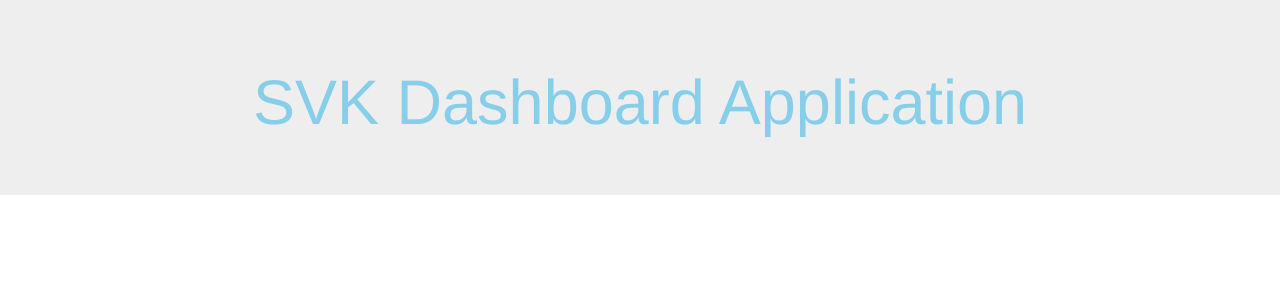
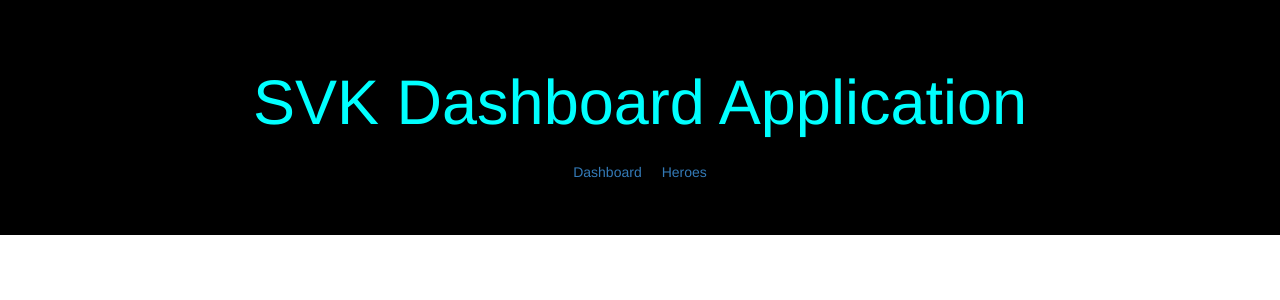
Before and after one commit to svkmsr6/angular-svk-dashboard, an Angular app: page / in a window 1280 px wide. Shown: the top 300 px of the page. Built offline with nearby package versions, Linux system fonts and the light colour scheme.

Commit message:
Navigation View Styling Changes

```diff
--- a/src/app/app-header/app-header.component.css
+++ b/src/app/app-header/app-header.component.css
@@ -1,4 +1,23 @@
 .centric{
     text-align: center;
-    color: skyblue;
+    color: cyan;
+    background-color: black;
 }
+
+nav a {
+  padding: 5px 10px;
+  text-decoration: none;
+  margin-top: 10px;
+  display: inline-block;
+  border-radius: 4px;
+}
+nav a:visited, a:link {
+  color: blueviolet;
+}
+nav a:hover {
+  color: blue;
+  background-color: #CFD8DC;
+}
+nav a.active {
+  color: blue;
+}
--- a/src/app/app-header/app-header.component.html
+++ b/src/app/app-header/app-header.component.html
@@ -1 +1,10 @@
-<div class="centric jumbotron"><h1>{{headerTitle}}</h1></div>
+<div class="centric jumbotron">
+    <h1>{{headerTitle}}</h1>
+    <nav>
+        <a>Dashboard</a>
+        <a>Heroes</a>
+        <!--<a routerLink="/dashboard" routerLinkActive="active">Dashboard</a>
+    <a routerLink="/heroes" routerLinkActive="active">Heroes</a>-->
+    </nav>
+</div>
+<!--<router-outlet></router-outlet>-->
```
